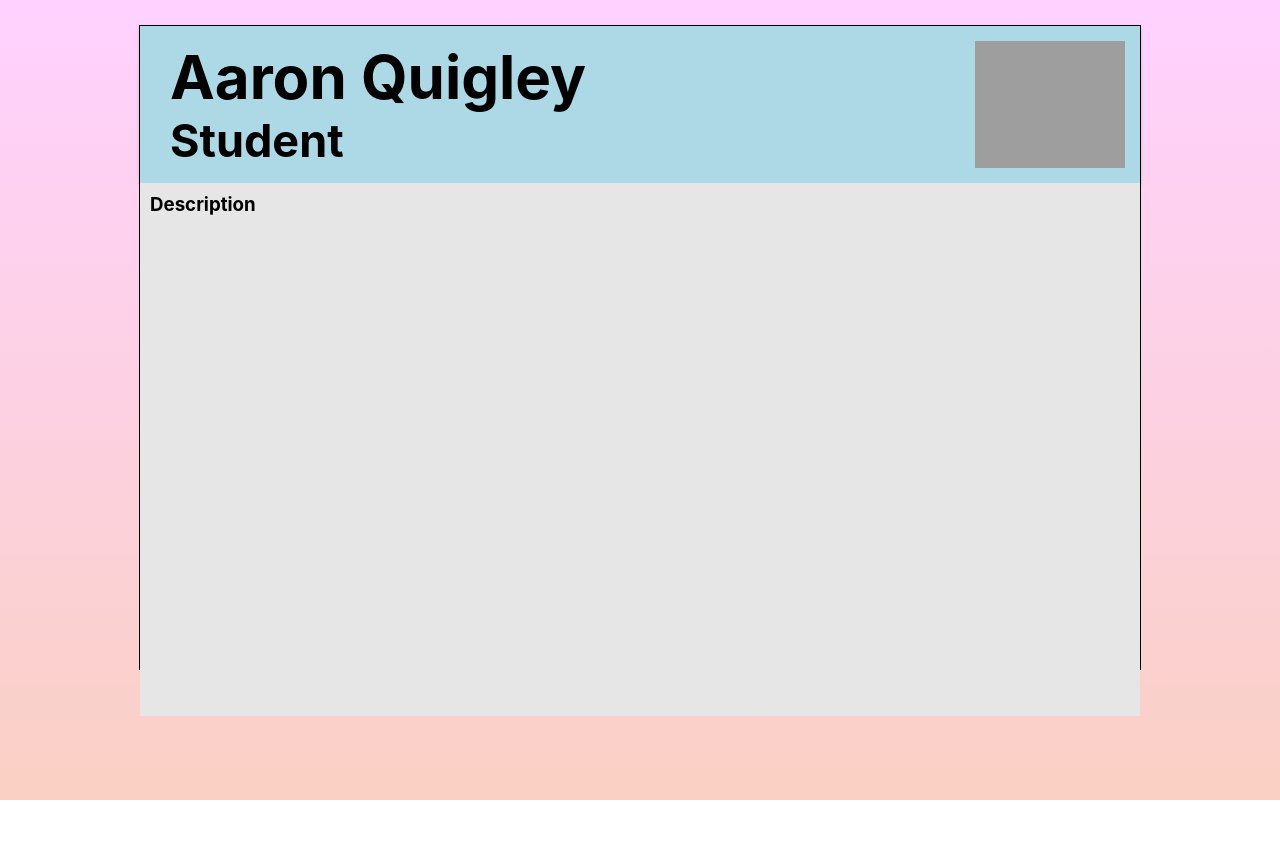
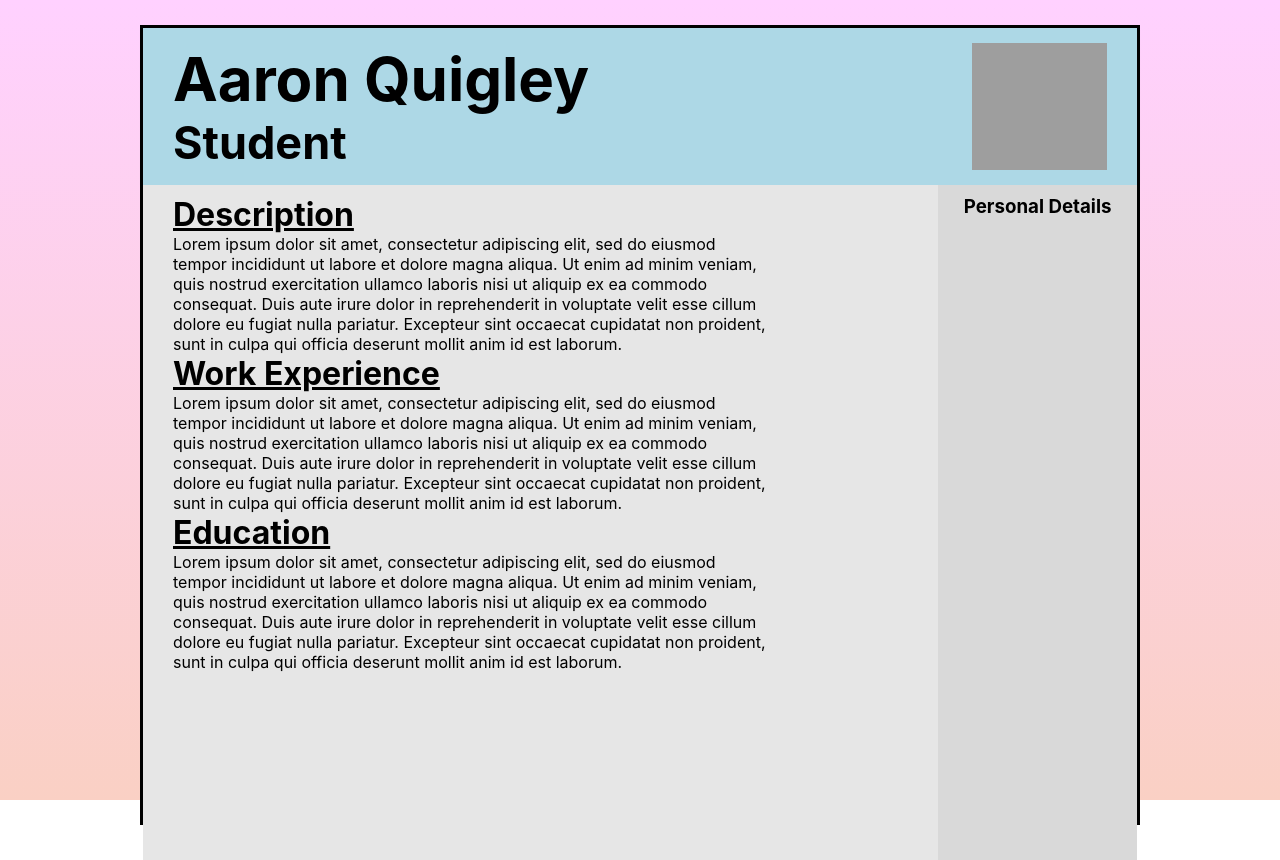
Before and after one commit to aaaronq/cvapplication, a React (Create React App) app: page / in a window 1280 px wide. Before the commit the page ends 800 px from the top, so only its background shows below. Built offline with nearby package versions, Linux system fonts and the light colour scheme; grey boxes are pictures that could not be loaded; the HTML template or start-up script is replaced by a standard one.

Commit message:
Skelteon experience/personal sections added

```diff
--- a/src/App.css
+++ b/src/App.css
@@ -15,7 +15,8 @@
 
 .cv {
     margin-top: 25px;
-    max-width: 1200px;
-    border: 1px solid black;
+    max-width: 1000px;
+    border: 3px solid black;
     margin-bottom: 130px;
+    height: 800px;
 }
--- a/src/App.js
+++ b/src/App.js
@@ -1,4 +1,3 @@
-import logo from './logo.svg';
 import './App.css';
 import React, { Component } from 'react';
 import Header from './components/Header'
--- a/src/Experience.css
+++ b/src/Experience.css
@@ -0,0 +1,11 @@
+.experience {
+    padding: 10px;
+    padding-left: 30px;
+    width: 80%;
+    height: 100%;
+}
+
+.experience h4 {
+    font-size: 2rem;
+    text-decoration: underline;
+}
--- a/src/Header.css
+++ b/src/Header.css
@@ -14,6 +14,7 @@
 
 img, input[type="image"] {
     width: 150px;
+    padding-right: 15px;
 }
 
 input[type="file"] {
@@ -27,8 +28,7 @@ header {
     box-shadow: 0px 1px 3px rgba(0, 0, 0, 0.4);
     display: flex;
     justify-content: center;
-    width: 1000px;
-    max-width: 1200px;
+    width: 100%;
     max-height: 300px;
 }
 
--- a/src/Main.css
+++ b/src/Main.css
@@ -1,5 +1,8 @@
 .main {
-    padding: 10px;
+    padding-top: 0;
 	background-color: rgb(230, 230, 230);
-    padding-bottom: 500px;
+    height: 85%;
+    display: grid;
+    grid-template-columns: 4fr 1fr;
+
 }
--- a/src/Personal.css
+++ b/src/Personal.css
@@ -0,0 +1,9 @@
+.personal {
+    padding-top: 10px;
+    background-color: #d9d9d9;
+}
+
+.personal h3 {
+    display: flex;
+    justify-content: center;
+}
--- /dev/null
+++ b/src/components/Description.js
@@ -0,0 +1,23 @@
+import React, { Component } from "react";
+
+export default class Description extends Component {
+	constructor() {
+		super();
+	}
+
+	render() {
+		return (
+			<div className="description">
+				<h4> Description </h4>
+				<p> Lorem ipsum dolor sit amet, consectetur adipiscing elit,
+                    sed do eiusmod tempor incididunt ut labore et dolore magna aliqua.
+                    Ut enim ad minim veniam, quis nostrud exercitation ullamco laboris
+                    nisi ut aliquip ex ea commodo consequat. Duis aute irure dolor in
+                    reprehenderit in voluptate velit esse cillum dolore eu fugiat nulla pariatur.
+                    Excepteur sint occaecat cupidatat non proident, sunt in culpa qui officia
+                    deserunt mollit anim id est laborum.
+                </p>
+			</div>
+		);
+	}
+}
--- /dev/null
+++ b/src/components/Education.js
@@ -0,0 +1,22 @@
+import React, { Component } from "react";
+
+export default class Education extends Component {
+	constructor() {
+		super();
+	}
+
+	render() {
+		return (
+			<div className="education">
+				<h4> Education </h4>
+				<p> Lorem ipsum dolor sit amet, consectetur adipiscing elit,
+                    sed do eiusmod tempor incididunt ut labore et dolore magna aliqua.
+                    Ut enim ad minim veniam, quis nostrud exercitation ullamco laboris
+                    nisi ut aliquip ex ea commodo consequat. Duis aute irure dolor in
+                    reprehenderit in voluptate velit esse cillum dolore eu fugiat nulla pariatur.
+                    Excepteur sint occaecat cupidatat non proident, sunt in culpa qui officia
+                    deserunt mollit anim id est laborum.</p>
+			</div>
+		);
+	}
+}
--- a/src/components/Experience.js
+++ b/src/components/Experience.js
@@ -1,5 +1,8 @@
 import React, { Component } from "react";
-import '../Experience.css'
+import '../Experience.css';
+import Description from "./Description";
+import WorkExperience from "./WorkExperience"
+import Education from "./Education"
 
 export default class Experience extends Component {
 	constructor() {
@@ -8,8 +11,10 @@ export default class Experience extends Component {
 
 	render() {
         return (
-            <div className="Experience">
-                <h3> Description </h3>
+            <div className="experience">
+                <Description/>
+                <WorkExperience/>
+                <Education/>
             </div>
         )
     }
--- a/src/components/Personal.js
+++ b/src/components/Personal.js
@@ -8,7 +8,8 @@ export default class Personal extends Component {
 
 	render() {
         return (
-            <div className="Personal">
+            <div className="personal">
+                <h3> Personal Details</h3>
             </div>
         )
     }
--- /dev/null
+++ b/src/components/WorkExperience.js
@@ -0,0 +1,22 @@
+import React, { Component } from "react";
+
+export default class WorkExperience extends Component {
+	constructor() {
+		super();
+	}
+
+	render() {
+		return (
+			<div className="workExperience">
+				<h4> Work Experience </h4>
+				<p> Lorem ipsum dolor sit amet, consectetur adipiscing elit,
+                    sed do eiusmod tempor incididunt ut labore et dolore magna aliqua.
+                    Ut enim ad minim veniam, quis nostrud exercitation ullamco laboris
+                    nisi ut aliquip ex ea commodo consequat. Duis aute irure dolor in
+                    reprehenderit in voluptate velit esse cillum dolore eu fugiat nulla pariatur.
+                    Excepteur sint occaecat cupidatat non proident, sunt in culpa qui officia
+                    deserunt mollit anim id est laborum. </p>
+			</div>
+		);
+	}
+}
```
